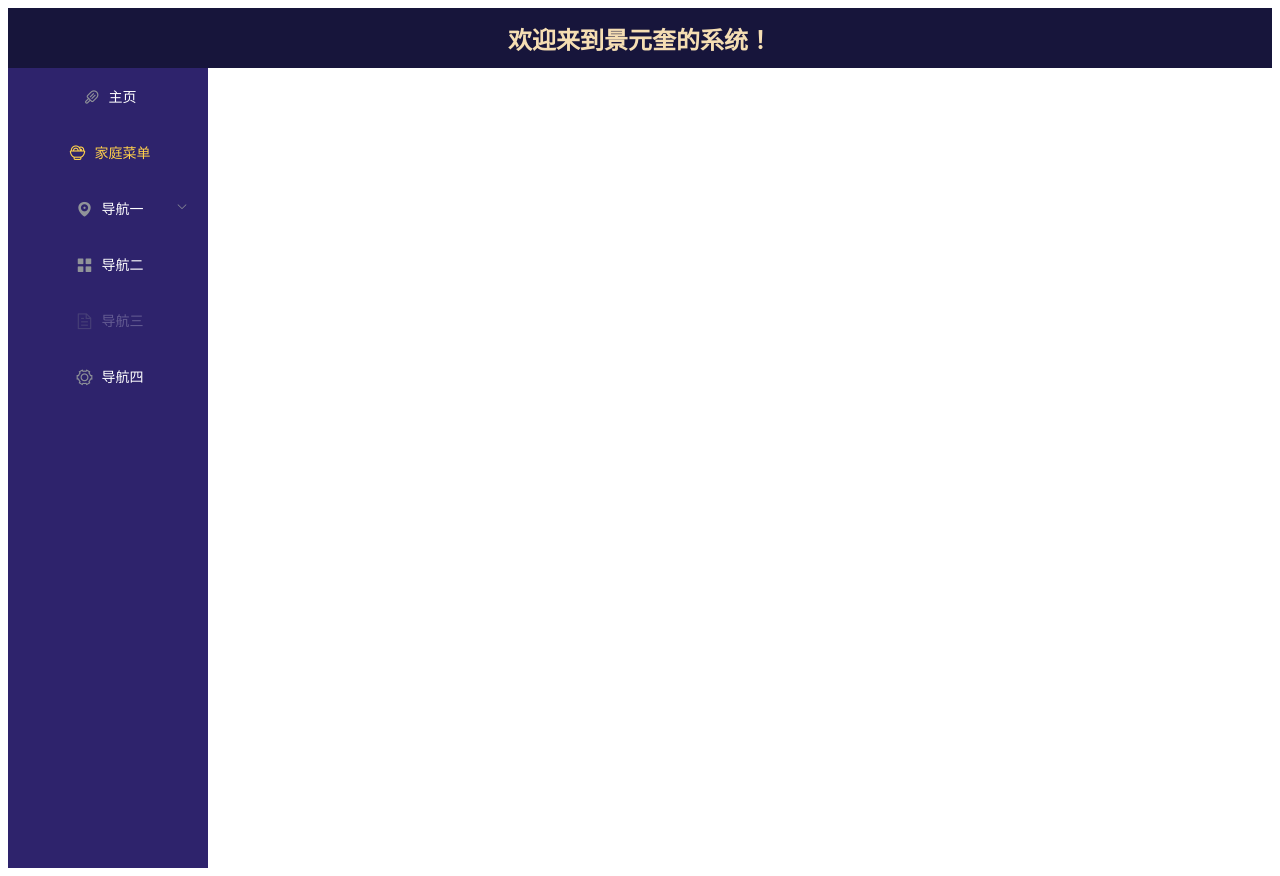
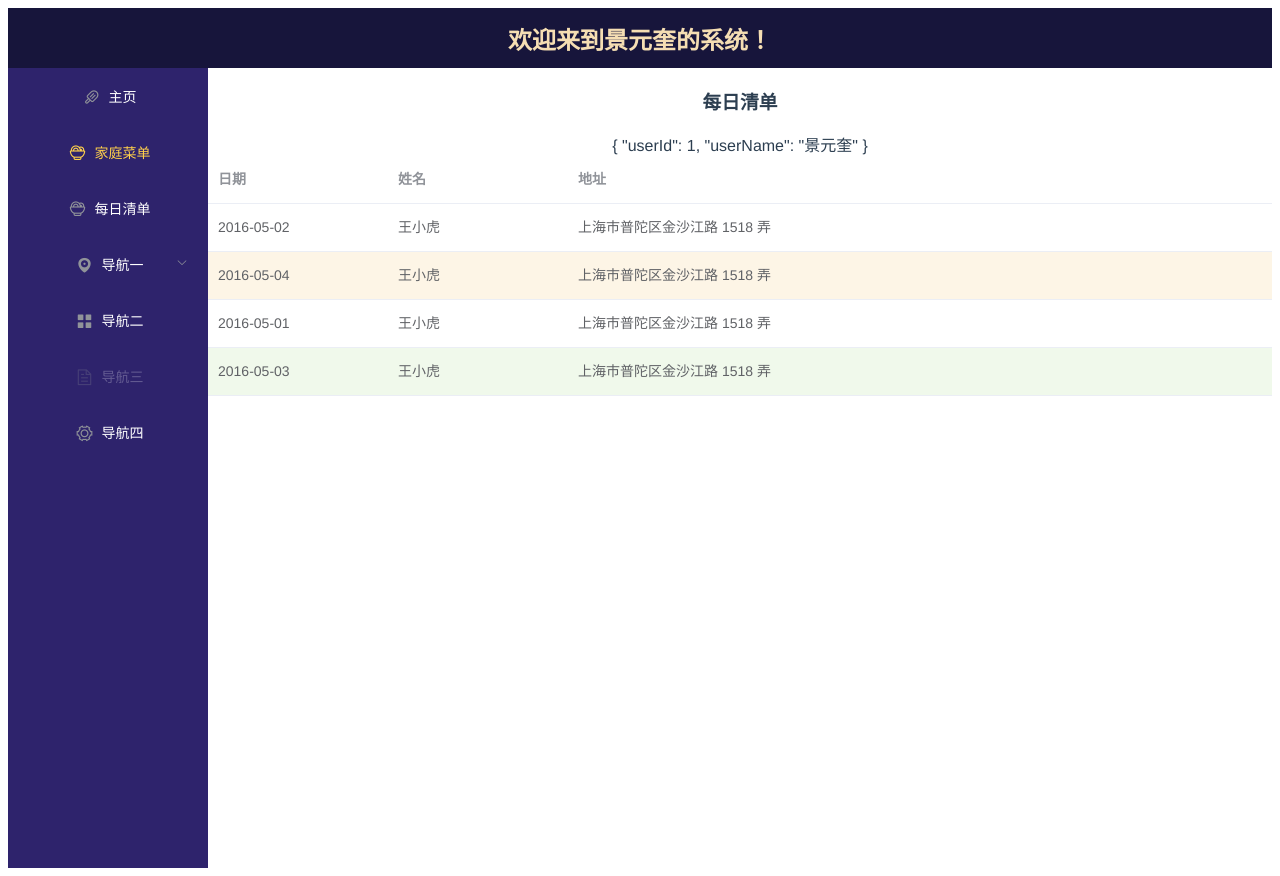
Before and after one commit to SleepAtHome/vue2-jyk, a Vue app: page /#/checklist in a window 1280 px wide. Built offline with nearby package versions, Linux system fonts and the light colour scheme.

Commit message:
feat: 新增每日清单页面 安装使用Vuex

```diff
--- a/package.json
+++ b/package.json
@@ -15,7 +15,8 @@
     "three": "^0.121.0",
     "vanta": "^0.5.24",
     "vue": "^2.6.14",
-    "vue-router": "^3.6.5"
+    "vue-router": "^3.6.5",
+    "vuex": "^3.6.2"
   },
   "devDependencies": {
     "@babel/core": "^7.12.16",
--- a/src/components/LeftMenu.vue
+++ b/src/components/LeftMenu.vue
@@ -7,7 +7,8 @@
       @close="handleClose"
       background-color="#2E236C"
       text-color="#fff"
-            active-text-color="#ffd04b">
+      active-text-color="#ffd04b"
+    >
       <el-menu-item index="1" @click="jump2Page('JYKIndex')">
         <i class="el-icon-ice-cream-round"></i>
         <span slot="title">主页</span>
@@ -16,7 +17,11 @@
         <i class="el-icon-food"></i>
         <span slot="title">家庭菜单</span>
       </el-menu-item>
-            <el-submenu index="3">
+      <el-menu-item index="3" @click="jump2Page('checklist')">
+        <i class="el-icon-food"></i>
+        <span slot="title">每日清单</span>
+      </el-menu-item>
+      <el-submenu index="4">
         <template slot="title">
           <i class="el-icon-location"></i>
           <span>导航一</span>
@@ -34,15 +39,15 @@
           <el-menu-item index="1-4-1">选项1</el-menu-item>
         </el-submenu>
       </el-submenu>
-            <el-menu-item index="4">
+      <el-menu-item index="5">
         <i class="el-icon-menu"></i>
         <span slot="title">导航二</span>
       </el-menu-item>
-            <el-menu-item index="5" disabled>
+      <el-menu-item index="6" disabled>
         <i class="el-icon-document"></i>
         <span slot="title">导航三</span>
       </el-menu-item>
-            <el-menu-item index="6">
+      <el-menu-item index="7">
         <i class="el-icon-setting"></i>
         <span slot="title">导航四</span>
       </el-menu-item>
@@ -63,16 +68,16 @@
     /**
      * 点击菜单时，发生跳转
      */
-      jump2Page (val) {
+    jump2Page(val) {
       //if(this.$route.path !== item.path && !(this.$route.path === '/home' && item.path === '/')){
       //}
       // 禁止跳转本页面
       if (this.$route.name != val) {
-            this.$router.push({name: val});
+        this.$router.push({ name: val });
       }
-      }
-    }
-  }
+    },
+  },
+};
 </script>
 
 <style lang="less" scoped>
@@ -80,6 +85,4 @@
   width: 200px;
   min-height: 800px;
 }
-
-
 </style>
--- /dev/null
+++ b/src/components/checklist/Checklist.vue
@@ -0,0 +1,110 @@
+<template>
+  <div>
+    <h1>每日清单</h1>
+    {{ this.$store.state.userInfo }}
+    <el-table
+      :data="checklistData"
+      style="width: 100%"
+      :row-class-name="tableRowClassName"
+    >
+      <el-table-column prop="date" label="日期" width="180"> </el-table-column>
+      <el-table-column prop="name" label="姓名" width="180"> </el-table-column>
+      <el-table-column prop="address" label="地址"> </el-table-column>
+    </el-table>
+  </div>
+</template>
+
+<script>
+import axios from "axios";
+
+export default {
+  name: "checklist",
+  created() {},
+  mounted() {},
+  data() {
+    return {
+      checklistData: [
+        {
+          date: "2016-05-02",
+          name: "王小虎",
+          address: "上海市普陀区金沙江路 1518 弄",
+        },
+        {
+          date: "2016-05-04",
+          name: "王小虎",
+          address: "上海市普陀区金沙江路 1518 弄",
+        },
+        {
+          date: "2016-05-01",
+          name: "王小虎",
+          address: "上海市普陀区金沙江路 1518 弄",
+        },
+        {
+          date: "2016-05-03",
+          name: "王小虎",
+          address: "上海市普陀区金沙江路 1518 弄",
+        },
+      ],
+    };
+  },
+  methods: {
+    /**
+     * 获取所有事项清单
+     */
+    getAllCheckListMapper() {
+      let getAllCheckListParam = {
+        userId: this.loginForm.account,
+      };
+
+      axios
+        .post("http://localhost:8080/jyk-total/check-list/search-condition", getAllCheckListParam)
+        .then((response) => {
+          if (response.data.code == "S000") {
+            _this.$message({
+              message: "登录成功",
+              type: "success",
+              showClose: true,
+            });
+
+            // 路由跳转
+            _this.$router.push("/jykIndex");
+          } else {
+            _this.$message({
+              message: "登录失败",
+              type: "error",
+              showClose: true,
+            });
+          }
+        })
+        .catch((error) => {
+          _this.$message({
+            message: "登录异常" + error,
+            type: "error",
+            showClose: true,
+          });
+        });
+    },
+    /**
+     *
+     */
+    tableRowClassName({ row, rowIndex }) {
+      if (rowIndex === 1) {
+        return "warning-row";
+      } else if (rowIndex === 3) {
+        return "success-row";
+      }
+      return "";
+    },
+  },
+};
+</script>
+
+<style>
+.el-table .warning-row {
+  background: oldlace;
+}
+
+.el-table .success-row {
+  background: #f0f9eb;
+}
+</style>
--- a/src/main.js
+++ b/src/main.js
@@ -10,6 +10,9 @@ import 'element-ui/lib/theme-chalk/index.css';
 
 // 引入Axios
 import axios from 'axios';
+
+// 引入store（Vuex）
+import store from './store';
 
 Vue.use(ElementUI);
 
@@ -43,7 +46,8 @@ Vue.filter('formatTimestamp', function(value) {
 new Vue({
   //7.注册路由
   router,
-
+  // Vuex
+  store,
   // 引入ElementUI
   el: '#app',
 
--- a/src/router/index.js
+++ b/src/router/index.js
@@ -7,6 +7,7 @@ import If from "../components/basic/syntax/If.vue";
 import List from "../components/basic/syntax/List.vue";
 import On from "../components/basic/syntax/On.vue";
 import DishMenu from "../components/dish/DishMenu.vue";
+import Checklist from "../components/checklist/Checklist.vue";
 import AxiosReq from "../components/basic/AxiosReq.vue";
 import VModel from "../components/basic/syntax/VModel.vue";
 import Login from "../components/Login.vue"
@@ -32,6 +33,11 @@ const router = new VueRouter({
             path: "/dishMenu",
             name:'dishMenu',
             component: DishMenu,
+        },
+        {
+            path: "/checklist",
+            name:'checklist',
+            component: Checklist,
         },
         {
             path: "/jykIndex",
--- /dev/null
+++ b/src/store.js
@@ -0,0 +1,29 @@
+// store.js
+import Vue from 'vue';
+import Vuex from 'vuex';
+
+Vue.use(Vuex);
+
+const store = new Vuex.Store({
+    state: {
+        userInfo: {
+            userId: 1,
+            userName: "景元奎"
+        }
+    },
+    mutations: {
+        updateUserInfo(state, payload) {
+            state.userInfo = payload;
+        },
+    },
+    actions: {
+
+    },
+    getters: {
+        getUserInfo(state) {
+            return state.userInfo;
+        }
+    }
+});
+
+export default store;
```
Also changed, not shown: info/note.md (+16 -0 lines), 1 other file (tests, documents, lock files or other folders). Lines whose indentation alone changed are shown as unchanged.
